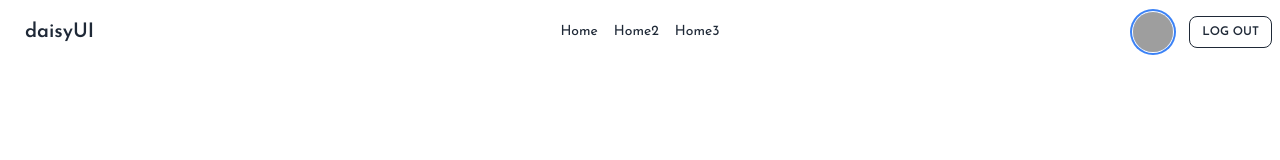
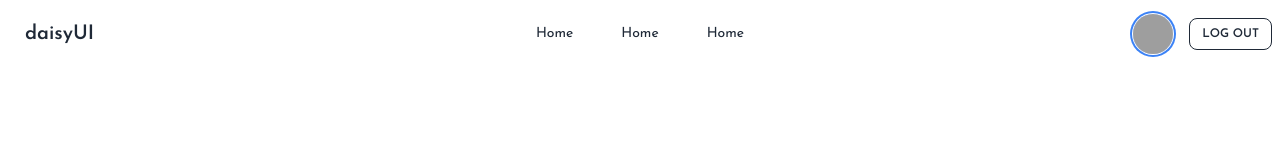
Before and after one commit to codeninja-404/event-co, a React (Vite) app: page / in a window 1280 px wide. Shown: the top 160 px of the page. Built offline with nearby package versions, Linux system fonts and the light colour scheme; grey boxes are pictures that could not be loaded.

Commit message:
random commit

```diff
--- a/src/Component/Header/NavBar.jsx
+++ b/src/Component/Header/NavBar.jsx
@@ -3,9 +3,16 @@ import { Link } from "react-router-dom";
 const NavBar = () => {
   const navLinks = (
     <>
+      <li>
       <Link to="/">Home</Link>
-      <Link>Home2</Link>
-      <Link>Home3</Link>
+      </li>
+      <li>
+      <Link to="/">Home</Link>
+      </li>
+      <li>
+      <Link to="/">Home</Link>
+      </li>
+
     </>
   );
   return (
--- /dev/null
+++ b/src/Pages/Home.jsx
@@ -0,0 +1,11 @@
+
+
+const Home = () => {
+    return (
+        <div>
+            this is home route
+        </div>
+    );
+};
+
+export default Home;
--- a/src/Routes/Routes.jsx
+++ b/src/Routes/Routes.jsx
@@ -2,12 +2,19 @@
 import { createBrowserRouter } from "react-router-dom";
 import Root from "../Root";
 import ErrorPage from "../Pages/ErrorPage";
+import Home from "../Pages/Home";
 
 const router = createBrowserRouter([
   {
     path: "/",
     element: <Root></Root>,
-    errorElement:<ErrorPage></ErrorPage>
+    errorElement:<ErrorPage></ErrorPage>,
+    children:[
+        {
+            path:"/",
+            element:<Home></Home>
+        }
+    ]
   },
 ]);
 
```
